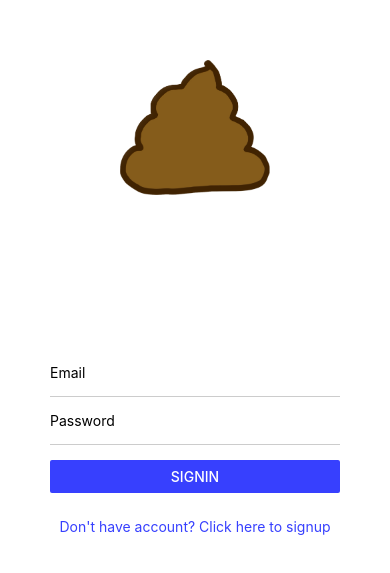
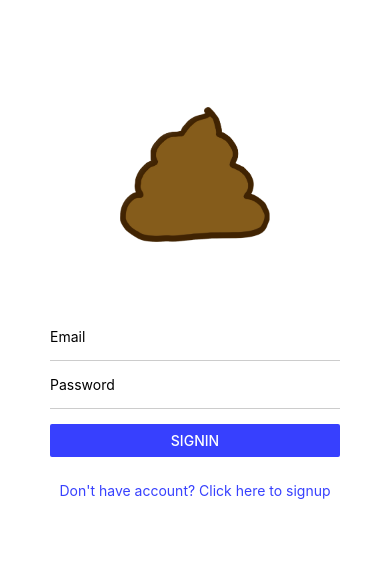
Before and after one commit to smmzhu/codefecation, a React Native app in the folder project/: screen /Login in a window 390 px wide. Shown: the part 123-696 px from the top of the page. Built offline with nearby package versions, Linux system fonts and the light colour scheme.

Commit message:
partially fixed keyboard issue

```diff
--- a/project/screens/BathroomRequest.js
+++ b/project/screens/BathroomRequest.js
@@ -1,5 +1,5 @@
-import React, { useState, useEffect } from 'react';
-import { View, TextInput, Text, Alert, Button, StyleSheet, Pressable, ScrollView, TouchableOpacity } from 'react-native';
+import React, { useState, useEffect, useRef } from 'react';
+import { View, TextInput, Text, Alert, Button, StyleSheet, Pressable, Keyboard, ScrollView, TouchableOpacity, KeyboardAvoidingView } from 'react-native';
 import Rater from '../components/Rater';
 import CongratulatoryModal from '../components/CongratulatoryModal';
 import MapChoose from '../components/MapChoose';
@@ -9,10 +9,12 @@ import {setBathroomToDB} from '../database/databaseFuncs';
 import * as geofire from 'geofire-common';
 import { getAuth } from "firebase/auth";
 import uuid from 'react-native-uuid';
+import {Dimensions} from 'react-native';
 
 LogBox.ignoreLogs([
   'Non-serializable values were found in the navigation state',
 ]);
+
 
 const CreateBathroomPage = ({navigation, route}) => {
   const userLoc = route.params.userLoc;
@@ -28,6 +30,7 @@ const CreateBathroomPage = ({navigation, route}) => {
   const [boujeenessRating, setBoujeenessRating] = useState(0);
   const [review, setReview] = useState('');
   const [showCongratulatoryModal, setShowCongratulatoryModal] = useState(false); // added state variable for showing congratulatory modal
+  const [scrollHeight, setScrollHeight] = useState(0);
 
   const handleNameChange = (name) => {
     setName(name);
@@ -188,10 +191,13 @@ const CreateBathroomPage = ({navigation, route}) => {
       Alert.alert(output);
     }
   }
+  const scrollViewRef = useRef();
 
   return (
-    <ScrollView style={styles.container1}>
-    <View style={styles.container}>
+    <>
+    <ScrollView style={styles.container1} ref = {scrollViewRef}>
+    <View style={styles.container} >
+    <Pressable onPress={Keyboard.dismiss}>
       <Text style={styles.title}>Request a Bathroom Page</Text>
       <Text style={styles.tagLabel}>Name:</Text>
       <TextInput
@@ -209,6 +215,7 @@ const CreateBathroomPage = ({navigation, route}) => {
       />
       <View style={styles.inputContainer}>
         {/* CHANGE IT TO A MAP THAT THE USER CAN DRAG A POINT ON TOP OF INSTEAD */}
+
         <Text style={styles.tagLabel}>Choose your location:</Text>
         <MapChoose setLatitude = {setLatitude} setLongitude = {setLongitude} defaultPos = {userLoc}/>
         {/* <TextInput
@@ -259,6 +266,7 @@ const CreateBathroomPage = ({navigation, route}) => {
             <Text style={styles.ratingLabel}>Boujeeness Rating:</Text>
             <Rater onRatingChange={handleBoujeenessRatingChange}/>
           </View>
+
       <Text style={styles.tagLabel}>Review: (optional)</Text>
       <TextInput
         style={styles.reviewInput}
@@ -269,6 +277,7 @@ const CreateBathroomPage = ({navigation, route}) => {
         onChangeText={handleReviewChange}
         value={review}
       />
+
       <TouchableOpacity
         style={styles.submitButton}
         onPress={check}
@@ -276,6 +285,7 @@ const CreateBathroomPage = ({navigation, route}) => {
         <Text style={styles.submitButtonText}>Submit</Text>
       </TouchableOpacity>
       {showCongratulatoryModal && <CongratulatoryModal navigation={navigation}/>}
+
       <View style={{marginTop: 10}}>
       <TouchableOpacity
           style={styles.returnButton}
@@ -284,8 +294,13 @@ const CreateBathroomPage = ({navigation, route}) => {
           <Text style={styles.returnButtonText}>Return</Text>
         </TouchableOpacity>
         </View>
+
+      </Pressable>
     </View>
     </ScrollView>
+    <KeyboardAvoidingView behavior="padding" keyboardVerticalOffset={Platform.OS === 'ios' ? 0 :0}>
+    </KeyboardAvoidingView>
+    </>
   );
 };
 
--- a/project/screens/LoginScreen.js
+++ b/project/screens/LoginScreen.js
@@ -1,31 +1,12 @@
 // components/login.js
 import React, { Component } from 'react';
-import {Pressable, Keyboard, StyleSheet, Text, View, TextInput, Button, Alert, ActivityIndicator, Image } from 'react-native';
+import {Pressable, Keyboard, StyleSheet, Text, View, TextInput, Button, Alert, ActivityIndicator, Image, KeyboardAvoidingView, TouchableWithoutFeedback, Platform } from 'react-native';
 import firebase from '../database/firebase';
 import {getBathroomFromDB, getBathroomFeature, setBathroomToDB, updateBathroomFeature} from '../database/databaseFuncs';
 import ploopLogo from '../assets/ploopIcon.png'
 import * as geofire from 'geofire-common';
 import kNearestToilets from '../database/geoquerying';
-
-// async function main(){ //populates geohash field in database
-//   const bathroomIDs = ["bathroom_001", "bathroom_002", "bathroom_003", "bathroom_004", "bathroom_005", "bathroom_006", "bathroom_007", "bathroom_008", "bathroom_009", "bathroom_010"];
-//   const db = await firebase.firestore();
-//   for (bathroomID of bathroomIDs) {
-//     let bathroom = await getBathroomFromDB(db, bathroomID); //test get bathroom from db
-//     console.log(bathroom.coords.lat, bathroom.coords.long);
-//     bathroom.coords.geohash = geofire.geohashForLocation([bathroom.coords.lat, bathroom.coords.long]);
-//     await setBathroomToDB(db, bathroom);
-//   }
-// }
-// main();
-
-// async function main(){
-//   const db = await firebase.firestore()
-//   const result = await kNearestToilets(db, 5, [34.404834, -119.834200], 5 * 1000);
-//   console.log(result.map((doc) => {return doc.name}));
-//   console.log("geoquery ran");
-// }
-// main();
+import {Dimensions} from 'react-native';
 
 
 export default class Login extends Component {
@@ -34,8 +15,10 @@ export default class Login extends Component {
     this.state = {
       email: '',
       password: '',
-      isLoading: false
+      isLoading: false,
     }
+    this.width = Dimensions.get('window').width;
+    this.height = Dimensions.get('window').height;
   }
   updateInputVal = (val, prop) => {
     const state = this.state;
@@ -83,8 +66,9 @@ export default class Login extends Component {
     }
     return (
           <View style={styles.containerView}>
+          <Pressable onPress={Keyboard.dismiss} style={styles.container}>
           <Image source={ploopLogo} style={styles.logoView}/>
-      <Pressable onPress={Keyboard.dismiss} style={styles.container}>
+            <KeyboardAvoidingView behavior='position' keyboardVerticalOffset={Platform.OS === 'ios' ? 40 :0}>
             <TextInput
               style={styles.inputStyle}
               placeholder="Email"
@@ -99,6 +83,7 @@ export default class Login extends Component {
               maxLength={15}
               secureTextEntry={true}
             />
+            </KeyboardAvoidingView>
             <Button
               color="#3740FE"
               title="Signin"
@@ -126,8 +111,8 @@ const styles = StyleSheet.create({
   logoView: {
     width: 150,
     height: 150,
-    marginBottom: 0,
-    marginTop: 150,
+    marginBottom: Dimensions.get('window').width * 0.2,
+    marginTop: 0,
     alignSelf: "center",
     resizeMode: 'contain',
   },
```
Also changed, not shown: 1 other file (tests, documents, lock files or other folders). Lines whose indentation alone changed are shown as unchanged.
